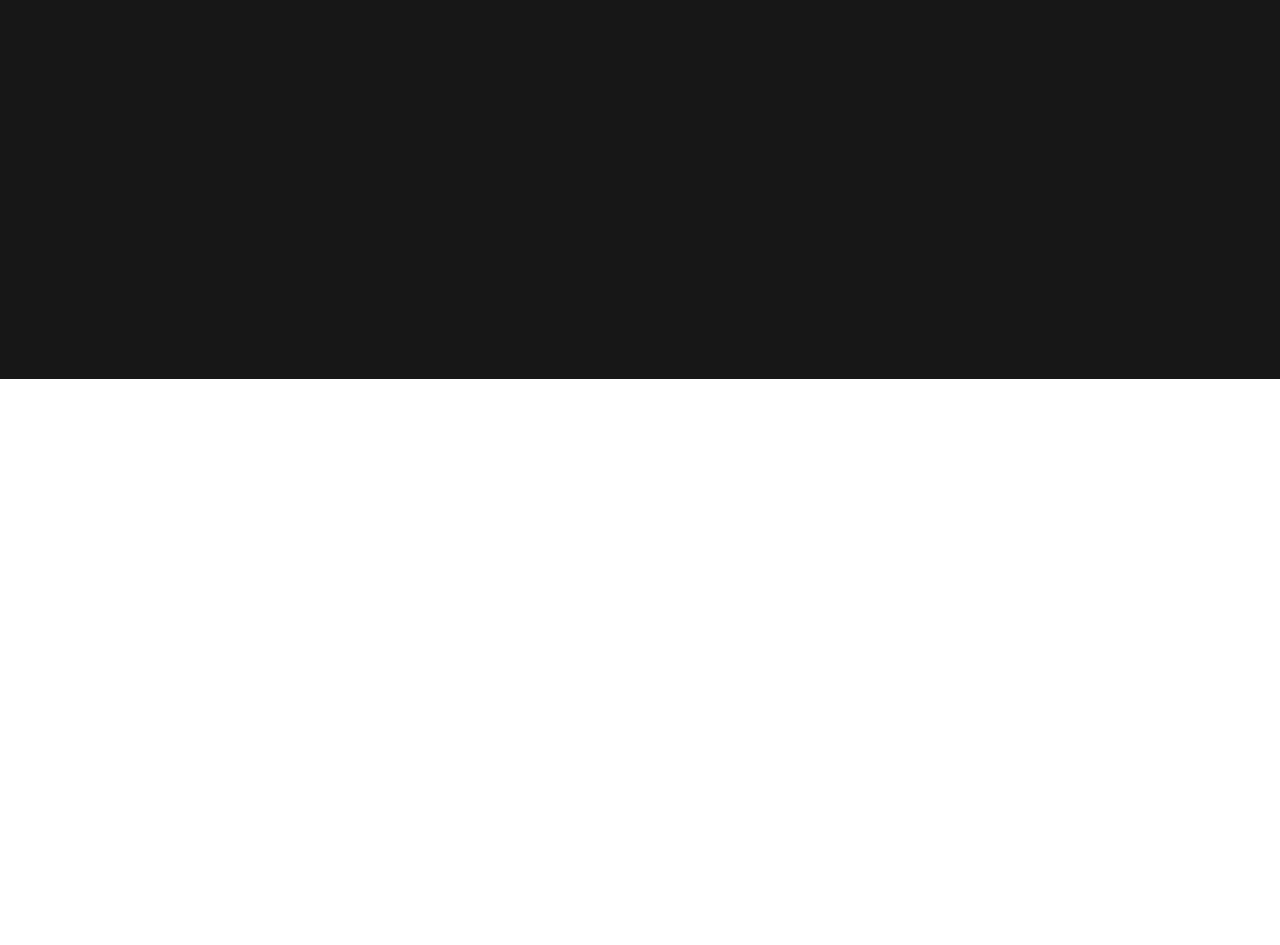
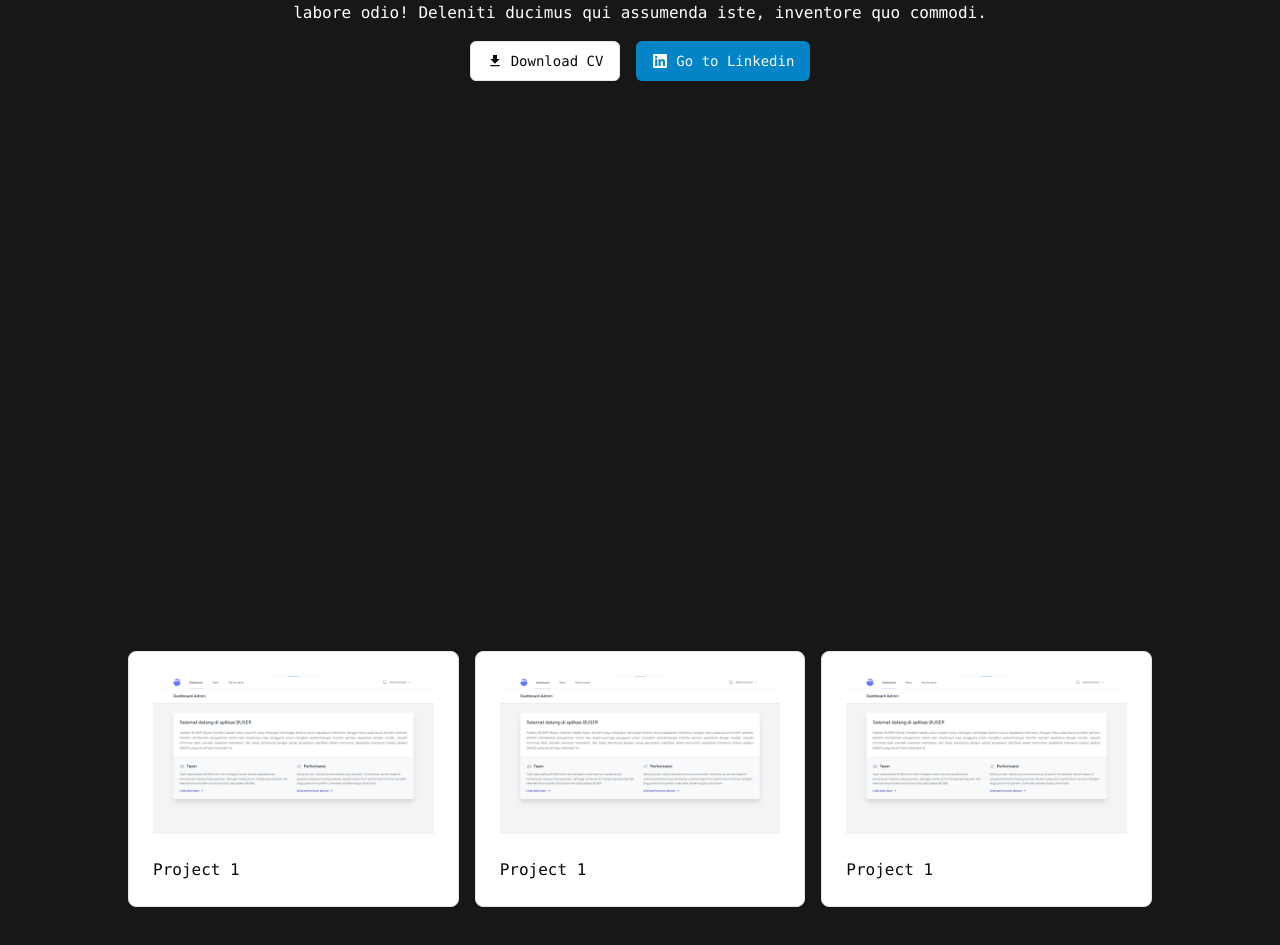
Before and after one commit to kalam-md/portfolio-kalam, a Next.js app: page / in a window 1280 px wide. Shown: the part 421-1366 px from the top of the page. Before the commit the page ends 800 px from the top, so only its background shows below. Built offline with nearby package versions, Linux system fonts and the light colour scheme.

Commit message:
add card

```diff
--- a/package.json
+++ b/package.json
@@ -10,6 +10,7 @@
   },
   "dependencies": {
     "@radix-ui/react-slot": "^1.0.2",
+    "@radix-ui/react-switch": "^1.0.3",
     "class-variance-authority": "^0.7.0",
     "clsx": "^2.1.0",
     "lucide-react": "^0.312.0",
--- a/src/app/page.tsx
+++ b/src/app/page.tsx
@@ -1,21 +1,77 @@
+import { MdDownload } from "react-icons/md";
+import { FaLinkedin } from "react-icons/fa";
 import { Button } from "@/components/ui/button";
-import { MdDownload } from "react-icons/md";
+import { Card, CardContent, CardDescription, CardHeader, CardTitle} from "@/components/ui/card"
+import Image from 'next/image'
 
 export default function Home() {
   return (
-    <div className="flex min-h-screen flex-col items-center py-8 bg-neutral-900">
-      <header className="max-w-5xl w-full gap-5 font-mono text-sm flex justify-between">
-        <div className="">
-          <div className="text-white flex flex-col gap-2">
+    <>
+      <section className="flex min-h-screen flex-col justify-center items-center py-8 bg-neutral-900">
+        <header className="max-w-5xl w-full gap-5 font-mono">
+          <div className="flex flex-col items-center">
+            <div className="text-white flex flex-col gap-2 text-center">
               <h1 className="text-3xl">Hi There👋🏻</h1>
-            <h3>I am Kalam Mahardhika as <span className="text-emerald-400">Computer Science Student & Software Developer</span></h3>
+              <h3>I am Kalam Mahardhika as <span className="text-sky-400">Computer Science Student & Software Developer</span></h3>
               <p>Lorem ipsum dolor sit amet consectetur adipisicing elit. Sint, incidunt error? Ad, harum quis ab voluptas repellat quos architecto voluptatibus labore delectus. Distinctio velit tempore odit et quas ex totam labore odio! Deleniti ducimus qui assumenda iste, inventore quo commodi.</p>
             </div>
+            <div className=" flex gap-4">
               <Button className="mt-4" variant="outline">
                 <MdDownload className="h-4 w-4 mr-2" /> Download CV
               </Button>
+              <Button className="mt-4 bg-sky-600 hover:bg-sky-700">
+                <FaLinkedin className="h-4 w-4 mr-2" /> Go to Linkedin
+              </Button>
+            </div>
           </div>
         </header>
+      </section>
+
+      <section className="flex min-h-screen flex-col justify-center items-center py-8 bg-neutral-900">
+        <main className="max-w-5xl w-full gap-5 font-mono">
+          <div className="grid grid-cols-3 gap-4">
+          <Card>
+            <CardHeader>
+              <Image
+                src="/project1.png"
+                width={700}
+                height={700}
+                alt="Picture of the author"
+              />
+            </CardHeader>
+            <CardContent>
+              <p className="font-medium">Project 1</p>
+            </CardContent>
+          </Card>
+          <Card>
+            <CardHeader>
+              <Image
+                src="/project1.png"
+                width={700}
+                height={700}
+                alt="Picture of the author"
+              />
+            </CardHeader>
+            <CardContent>
+              <p className="font-medium">Project 1</p>
+            </CardContent>
+          </Card>
+          <Card>
+            <CardHeader>
+              <Image
+                src="/project1.png"
+                width={700}
+                height={700}
+                alt="Picture of the author"
+              />
+            </CardHeader>
+            <CardContent>
+              <p className="font-medium">Project 1</p>
+            </CardContent>
+          </Card>
           </div>
+        </main>
+      </section>
+    </>
   )
 }
--- /dev/null
+++ b/src/components/ui/card.tsx
@@ -0,0 +1,79 @@
+import * as React from "react"
+
+import { cn } from "@/lib/utils"
+
+const Card = React.forwardRef<
+  HTMLDivElement,
+  React.HTMLAttributes<HTMLDivElement>
+>(({ className, ...props }, ref) => (
+  <div
+    ref={ref}
+    className={cn(
+      "rounded-lg border bg-card text-card-foreground shadow-sm",
+      className
+    )}
+    {...props}
+  />
+))
+Card.displayName = "Card"
+
+const CardHeader = React.forwardRef<
+  HTMLDivElement,
+  React.HTMLAttributes<HTMLDivElement>
+>(({ className, ...props }, ref) => (
+  <div
+    ref={ref}
+    className={cn("flex flex-col space-y-1.5 p-6", className)}
+    {...props}
+  />
+))
+CardHeader.displayName = "CardHeader"
+
+const CardTitle = React.forwardRef<
+  HTMLParagraphElement,
+  React.HTMLAttributes<HTMLHeadingElement>
+>(({ className, ...props }, ref) => (
+  <h3
+    ref={ref}
+    className={cn(
+      "text-2xl font-semibold leading-none tracking-tight",
+      className
+    )}
+    {...props}
+  />
+))
+CardTitle.displayName = "CardTitle"
+
+const CardDescription = React.forwardRef<
+  HTMLParagraphElement,
+  React.HTMLAttributes<HTMLParagraphElement>
+>(({ className, ...props }, ref) => (
+  <p
+    ref={ref}
+    className={cn("text-sm text-muted-foreground", className)}
+    {...props}
+  />
+))
+CardDescription.displayName = "CardDescription"
+
+const CardContent = React.forwardRef<
+  HTMLDivElement,
+  React.HTMLAttributes<HTMLDivElement>
+>(({ className, ...props }, ref) => (
+  <div ref={ref} className={cn("p-6 pt-0", className)} {...props} />
+))
+CardContent.displayName = "CardContent"
+
+const CardFooter = React.forwardRef<
+  HTMLDivElement,
+  React.HTMLAttributes<HTMLDivElement>
+>(({ className, ...props }, ref) => (
+  <div
+    ref={ref}
+    className={cn("flex items-center p-6 pt-0", className)}
+    {...props}
+  />
+))
+CardFooter.displayName = "CardFooter"
+
+export { Card, CardHeader, CardFooter, CardTitle, CardDescription, CardContent }
```
Also changed, not shown: public/project1.png (added), 1 other file (tests, documents, lock files or other folders). Lines whose indentation alone changed are shown as unchanged.
